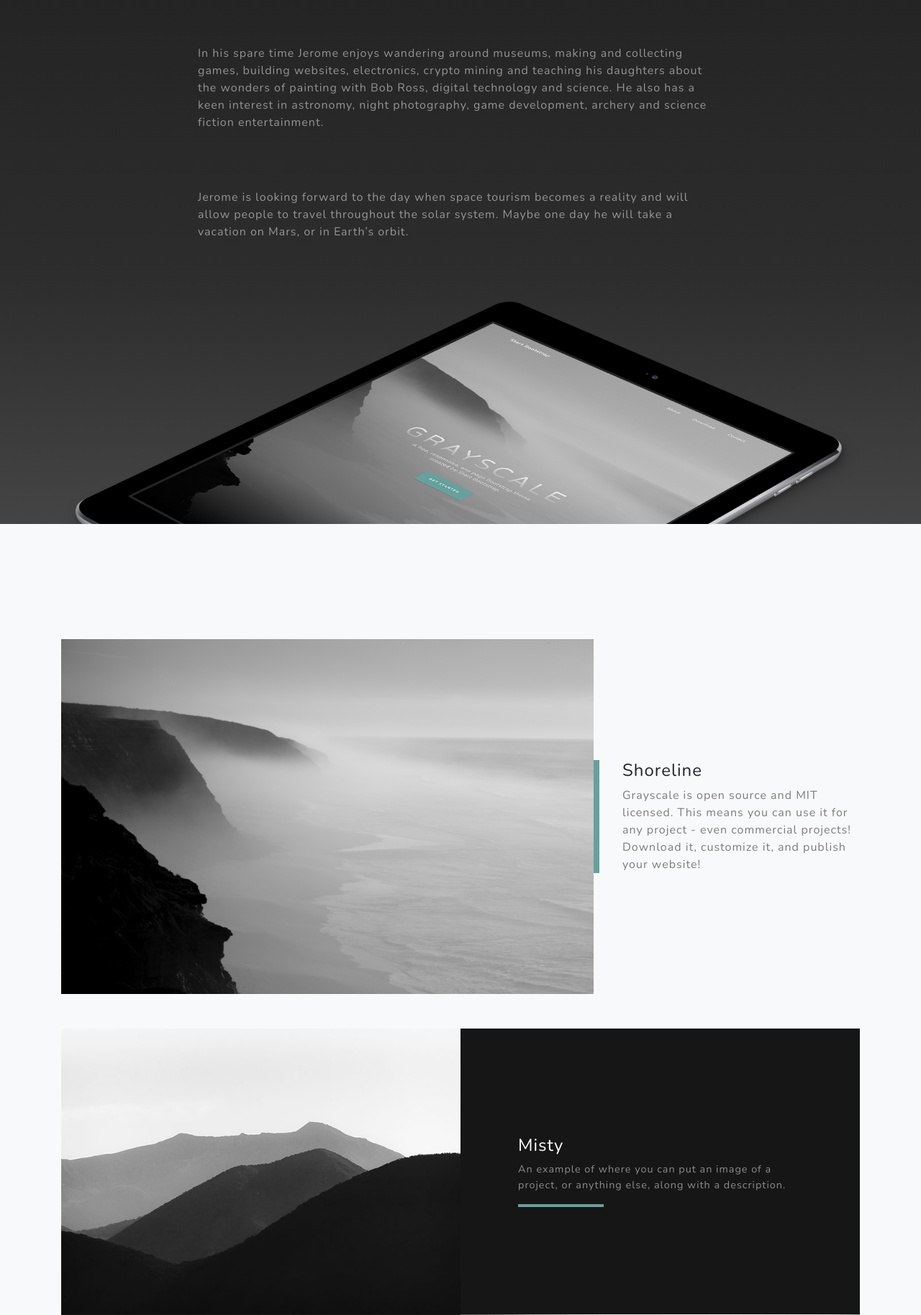
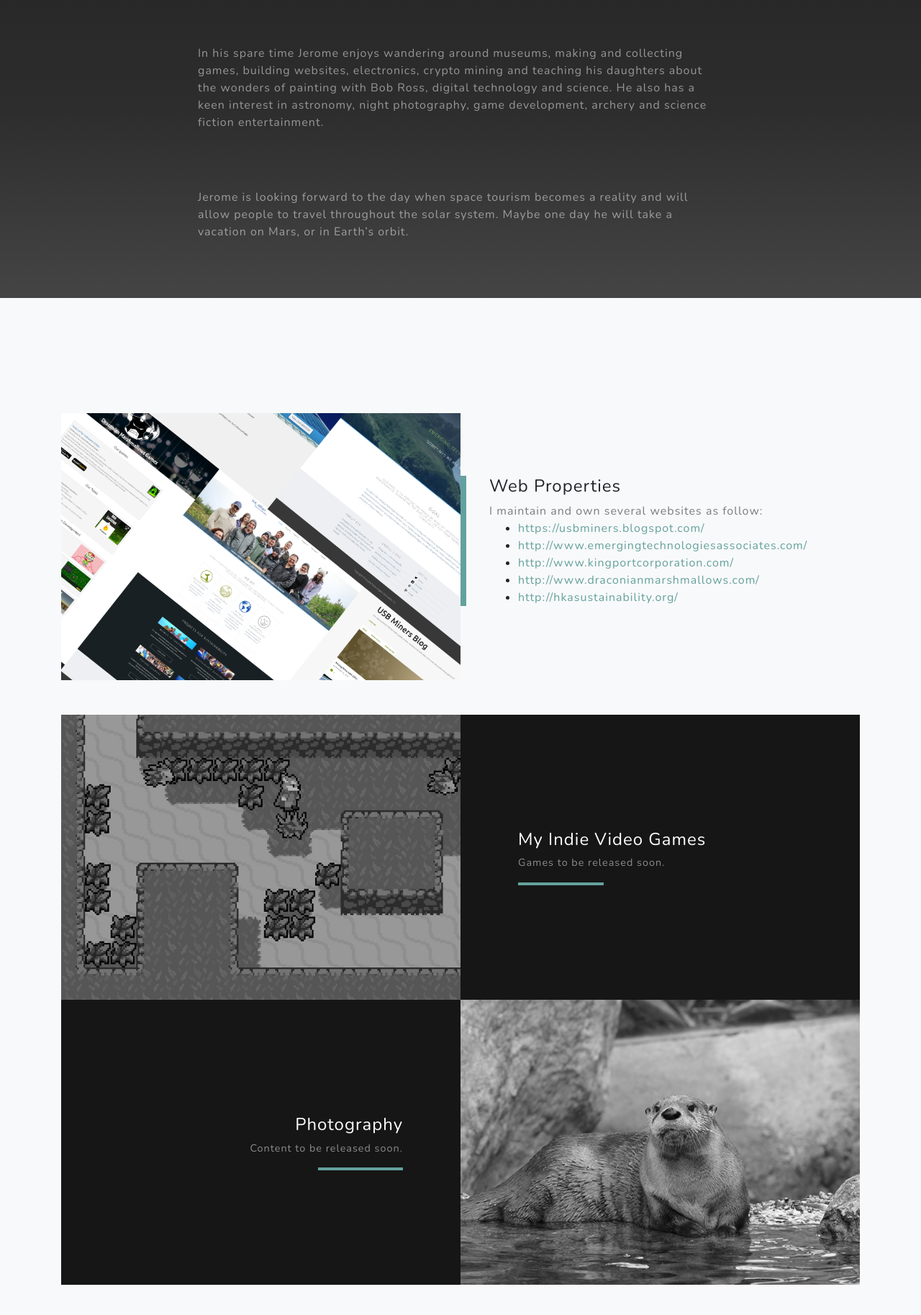
Before and after one commit to jeromeheuze/jeromeheuze-com, a PHP site: page / in a window 1280 px wide. Shown: the part 1440-3267 px from the top of the page at 72% size. Run offline with PHP 8.4, Linux system fonts and the light colour scheme; some libraries are stand-ins or nearby versions.

Commit message:
changes images and text

```diff
--- a/index.php
+++ b/index.php
@@ -73,7 +73,6 @@
 
             </div>
         </div>
-        <img src="img/ipad.png" class="img-fluid" alt="">
     </div>
 </section>
 
@@ -83,13 +82,20 @@
 
         <!-- Featured Project Row -->
         <div class="row align-items-center no-gutters mb-4 mb-lg-5">
-            <div class="col-xl-8 col-lg-7">
-                <img class="img-fluid mb-3 mb-lg-0" src="img/bg-masthead.jpg" alt="">
+            <div class="col-xl-6 col-lg-6">
+                <img class="img-fluid mb-3 mb-lg-0" src="/img/bg-mashweb.jpg" alt="">
             </div>
-            <div class="col-xl-4 col-lg-5">
+            <div class="col-xl-6 col-lg-6">
                 <div class="featured-text text-center text-lg-left">
-                    <h4>Shoreline</h4>
-                    <p class="text-black-50 mb-0">Grayscale is open source and MIT licensed. This means you can use it for any project - even commercial projects! Download it, customize it, and publish your website!</p>
+                    <h4>Web Properties</h4>
+                    <p class="text-black-50 mb-0">I maintain and own several websites as follow:</p>
+                    <ul>
+                        <li><a href="https://usbminers.blogspot.com/" target="_blank">https://usbminers.blogspot.com/</a></li>
+                        <li><a href="http://www.emergingtechnologiesassociates.com/" target="_blank">http://www.emergingtechnologiesassociates.com/</a></li>
+                        <li><a href="http://www.kingportcorporation.com/" target="_blank">http://www.kingportcorporation.com/</a></li>
+                        <li><a href="http://www.draconianmarshmallows.com/" target="_blank">http://www.draconianmarshmallows.com/</a></li>
+                        <li><a href="http://hkasustainability.org/" target="_blank">http://hkasustainability.org/</a></li>
+                    </ul>
                 </div>
             </div>
         </div>
@@ -103,8 +109,8 @@
                 <div class="bg-black text-center h-100 project">
                     <div class="d-flex h-100">
                         <div class="project-text w-100 my-auto text-center text-lg-left">
-                            <h4 class="text-white">Misty</h4>
-                            <p class="mb-0 text-white-50">An example of where you can put an image of a project, or anything else, along with a description.</p>
+                            <h4 class="text-white">My Indie Video Games</h4>
+                            <p class="mb-0 text-white-50">Games to be released soon.</p>
                             <hr class="d-none d-lg-block mb-0 ml-0">
                         </div>
                     </div>
@@ -121,8 +127,8 @@
                 <div class="bg-black text-center h-100 project">
                     <div class="d-flex h-100">
                         <div class="project-text w-100 my-auto text-center text-lg-right">
-                            <h4 class="text-white">Mountains</h4>
-                            <p class="mb-0 text-white-50">Another example of a project with its respective description. These sections work well responsively as well, try this theme on a small screen!</p>
+                            <h4 class="text-white">Photography</h4>
+                            <p class="mb-0 text-white-50">Content to be released soon.</p>
                             <hr class="d-none d-lg-block mb-0 mr-0">
                         </div>
                     </div>
```
Also changed, not shown: img/bg-mashweb.jpg (added), img/bg-masthead.jpg, img/demo-image-01.jpg, img/demo-image-02.jpg.
